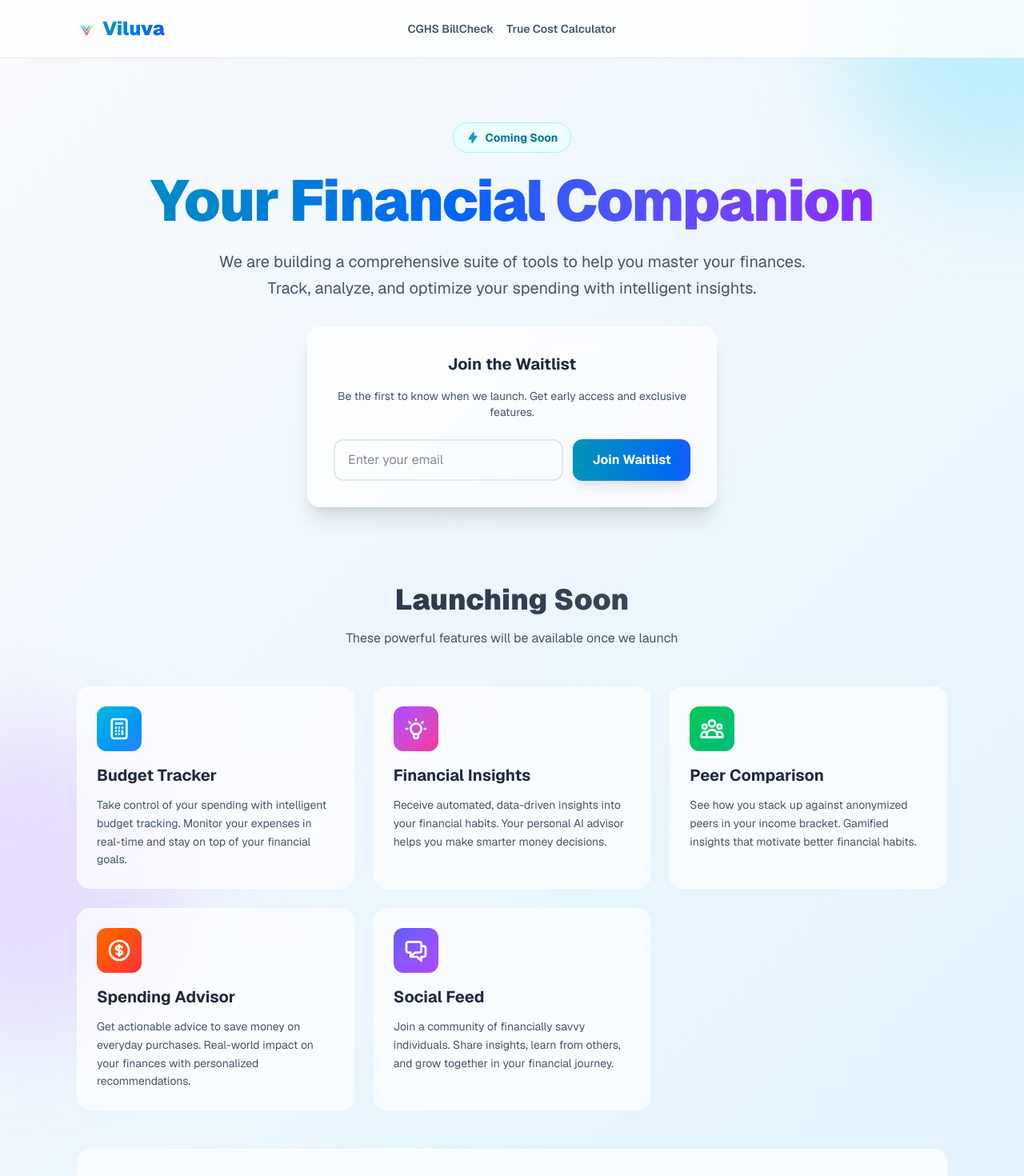
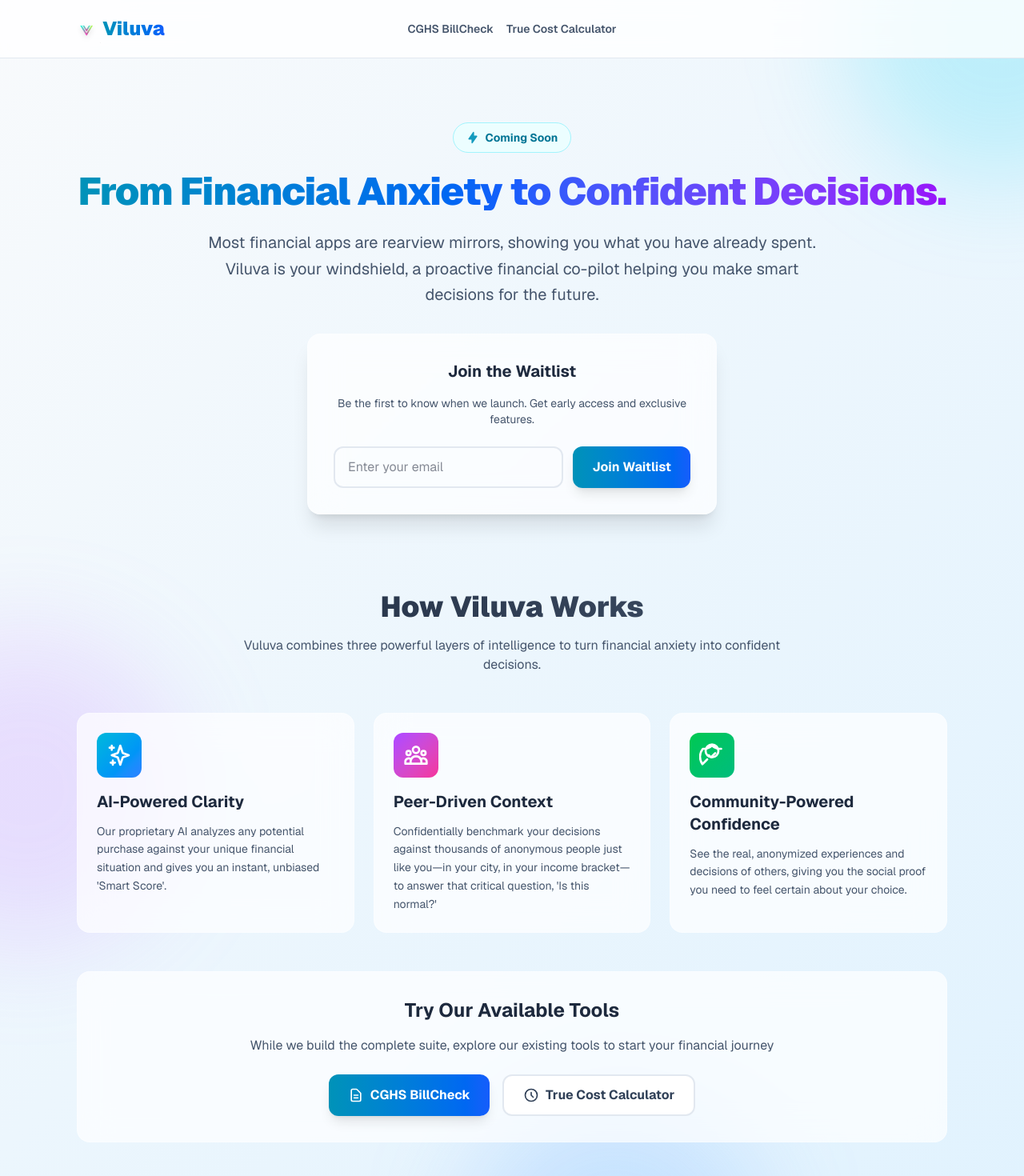
Before and after one commit to Viluva/viluva-med-audit, a Next.js app: page / in a window 1280 px wide. Shown: the top 1470 px of the page at 80% size. Built offline with nearby package versions, Linux system fonts and the light colour scheme.

Commit message:
feat: update feature descriptions and improve messaging for clarity

```diff
--- a/src/app/page.tsx
+++ b/src/app/page.tsx
@@ -18,10 +18,10 @@
     setMessage("");
 
     try {
-      const response = await fetch('/api/subscribe', {
-        method: 'POST',
+      const response = await fetch("/api/subscribe", {
+        method: "POST",
         headers: {
-          'Content-Type': 'application/json',
+          "Content-Type": "application/json",
         },
         body: JSON.stringify({ email }),
       });
@@ -55,35 +55,14 @@
             strokeLinecap="round"
             strokeLinejoin="round"
             strokeWidth={2}
-            d="M9 7h6m0 10v-3m-3 3h.01M9 17h.01M9 14h.01M12 14h.01M15 11h.01M12 11h.01M9 11h.01M7 21h10a2 2 0 002-2V5a2 2 0 00-2-2H7a2 2 0 00-2 2v14a2 2 0 002 2z"
+            d="M5 3v4M3 5h4M6 17v4m-2-2h4m5-16l2.286 6.857L21 12l-5.714 2.143L13 21l-2.286-6.857L5 12l5.714-2.143L13 3z"
           />
         </svg>
       ),
-      title: "Budget Tracker",
+      title: "AI-Powered Clarity",
       description:
-        "Take control of your spending with intelligent budget tracking. Monitor your expenses in real-time and stay on top of your financial goals.",
+        "Our proprietary AI analyzes any potential purchase against your unique financial situation and gives you an instant, unbiased 'Smart Score'.",
       color: "from-cyan-500 to-blue-500",
-    },
-    {
-      icon: (
-        <svg
-          className="w-8 h-8"
-          fill="none"
-          stroke="currentColor"
-          viewBox="0 0 24 24"
-        >
-          <path
-            strokeLinecap="round"
-            strokeLinejoin="round"
-            strokeWidth={2}
-            d="M9.663 17h4.673M12 3v1m6.364 1.636l-.707.707M21 12h-1M4 12H3m3.343-5.657l-.707-.707m2.828 9.9a5 5 0 117.072 0l-.548.547A3.374 3.374 0 0014 18.469V19a2 2 0 11-4 0v-.531c0-.895-.356-1.754-.988-2.386l-.548-.547z"
-          />
-        </svg>
-      ),
-      title: "Financial Insights",
-      description:
-        "Receive automated, data-driven insights into your financial habits. Your personal AI advisor helps you make smarter money decisions.",
-      color: "from-purple-500 to-pink-500",
     },
     {
       icon: (
@@ -101,10 +80,10 @@
           />
         </svg>
       ),
-      title: "Peer Comparison",
+      title: "Peer-Driven Context",
       description:
-        "See how you stack up against anonymized peers in your income bracket. Gamified insights that motivate better financial habits.",
-      color: "from-green-500 to-emerald-500",
+        "Confidentially benchmark your decisions against thousands of anonymous people just like you—in your city, in your income bracket—to answer that critical question, 'Is this normal?'",
+      color: "from-purple-500 to-pink-500",
     },
     {
       icon: (
@@ -118,35 +97,14 @@
             strokeLinecap="round"
             strokeLinejoin="round"
             strokeWidth={2}
-            d="M12 8c-1.657 0-3 .895-3 2s1.343 2 3 2 3 .895 3 2-1.343 2-3 2m0-8c1.11 0 2.08.402 2.599 1M12 8V7m0 1v8m0 0v1m0-1c-1.11 0-2.08-.402-2.599-1M21 12a9 9 0 11-18 0 9 9 0 0118 0z"
+            d="M9 12l2 2 4-4m5.618-4.016A11.955 11.955 0 0112 2.944a11.955 11.955 0 01-8.618 3.04A12.02 12.02 0 003 20.417l4.5-4.5M12 14a6 6 0 100-12 6 6 0 000 12z"
           />
         </svg>
       ),
-      title: "Spending Advisor",
+      title: "Community-Powered Confidence",
       description:
-        "Get actionable advice to save money on everyday purchases. Real-world impact on your finances with personalized recommendations.",
-      color: "from-orange-500 to-red-500",
-    },
-    {
-      icon: (
-        <svg
-          className="w-8 h-8"
-          fill="none"
-          stroke="currentColor"
-          viewBox="0 0 24 24"
-        >
-          <path
-            strokeLinecap="round"
-            strokeLinejoin="round"
-            strokeWidth={2}
-            d="M17 8h2a2 2 0 012 2v6a2 2 0 01-2 2h-2v4l-4-4H9a1.994 1.994 0 01-1.414-.586m0 0L11 14h4a2 2 0 002-2V6a2 2 0 00-2-2H5a2 2 0 00-2 2v6a2 2 0 002 2h2v4l.586-.586z"
-          />
-        </svg>
-      ),
-      title: "Social Feed",
-      description:
-        "Join a community of financially savvy individuals. Share insights, learn from others, and grow together in your financial journey.",
-      color: "from-indigo-500 to-purple-500",
+        "See the real, anonymized experiences and decisions of others, giving you the social proof you need to feel certain about your choice.",
+      color: "from-green-500 to-emerald-500",
     },
   ];
 
@@ -159,7 +117,7 @@
         <div className="absolute -bottom-40 right-1/4 w-96 h-96 bg-blue-400/20 rounded-full blur-3xl"></div>
       </div>
 
-<HomePageNavigation />
+      <HomePageNavigation />
 
       <div className="w-full max-w-6xl mx-auto relative z-10 px-4 sm:px-8 py-12 sm:py-20">
         {/* Hero Section */}
@@ -179,14 +137,14 @@
             <span className="text-sm font-bold text-cyan-700">Coming Soon</span>
           </div>
 
-          <h1 className="text-4xl sm:text-5xl md:text-7xl font-black tracking-tight bg-gradient-to-r from-cyan-600 via-blue-600 to-purple-600 bg-clip-text text-transparent mb-6">
-            Your Financial Companion
+          <h1 className="text-4xl sm:text-5xl font-black tracking-tight bg-gradient-to-r from-cyan-600 via-blue-600 to-purple-600 bg-clip-text text-transparent mb-6">
+            From Financial Anxiety to Confident Decisions.
           </h1>
 
           <p className="text-lg sm:text-xl text-slate-600 max-w-3xl mx-auto mb-8 leading-relaxed">
-            We are building a comprehensive suite of tools to help you master
-            your finances. Track, analyze, and optimize your spending with
-            intelligent insights.
+            Most financial apps are rearview mirrors, showing you what you have
+            already spent. Viluva is your windshield, a proactive financial
+            co-pilot helping you make smart decisions for the future.
           </p>
 
           {/* Email Signup Form */}
@@ -240,10 +198,11 @@
         {/* Features Section */}
         <div className="mb-12">
           <h2 className="text-3xl sm:text-4xl font-black text-center mb-4 bg-gradient-to-r from-slate-800 to-slate-600 bg-clip-text text-transparent">
-            Launching Soon
+            How Viluva Works
           </h2>
           <p className="text-center text-slate-600 mb-12 max-w-2xl mx-auto">
-            These powerful features will be available once we launch
+            Vuluva combines three powerful layers of intelligence to turn
+            financial anxiety into confident decisions.
           </p>
 
           <div className="grid grid-cols-1 md:grid-cols-2 lg:grid-cols-3 gap-6">
```
